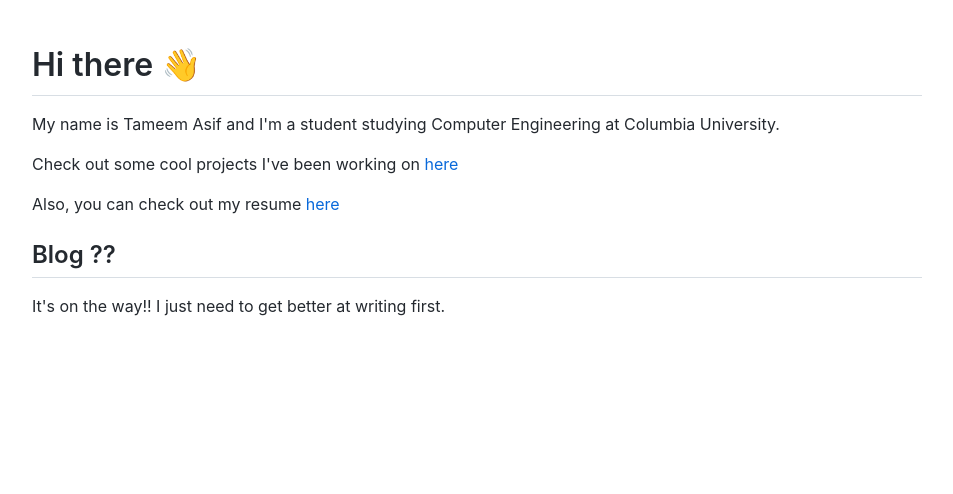
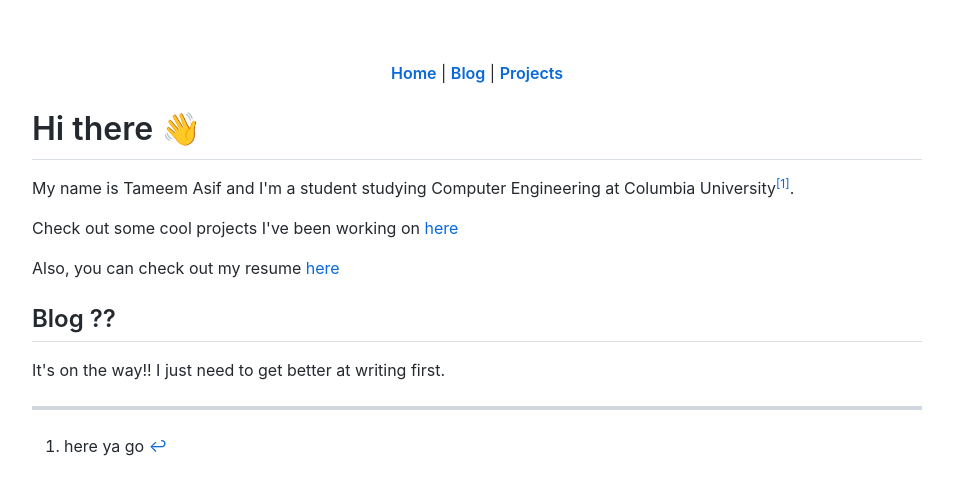
Before and after one commit to tameem-asif/tameem-asif.github.io, a plain HTML site: page docs/index.html in a window 1280 px wide. Shown: the whole page, without its empty margins (163-1116 px from the left). Drawn offline with Linux system fonts and the light colour scheme.

Commit message:
basic navbar added

```diff
--- a/docs/index.html
+++ b/docs/index.html
@@ -22,11 +22,22 @@
             </style>
             </head>
             <body class="markdown-body">
-    <h1>Hi there 👋</h1>
-<p>My name is Tameem Asif and I'm a student studying Computer Engineering at Columbia University.</p>
+    <p><center></p>
+<p><a href="https://www.tameemasif.com"><strong>Home</strong></a> | <a href="https://www.tameemasif.com"><strong>Blog</strong></a> | <a href="https://www.tameemasif.com"><strong>Projects</strong></a></p>
+<p></center></p>
+<h1>Hi there 👋</h1>
+<p>My name is Tameem Asif and I'm a student studying Computer Engineering at Columbia University<sup id="fnref:1"><a class="footnote-ref" href="#fn:1">1</a></sup>.</p>
 <p>Check out some cool projects I've been working on <a href="https://github.com/tameem-asif">here</a></p>
 <p>Also, you can check out my resume <a href="https://www.tameemasif.com/resume/resume.pdf">here</a></p>
 <h2>Blog ??</h2>
 <p>It's on the way!! I just need to get better at writing first.</p>
+<div class="footnote">
+<hr />
+<ol>
+<li id="fn:1">
+<p>here ya go&#160;<a class="footnote-backref" href="#fnref:1" title="Jump back to footnote 1 in the text">&#8617;</a></p>
+</li>
+</ol>
+</div>
     </body>
     </html>
```
Also changed, not shown: 1 other file.
